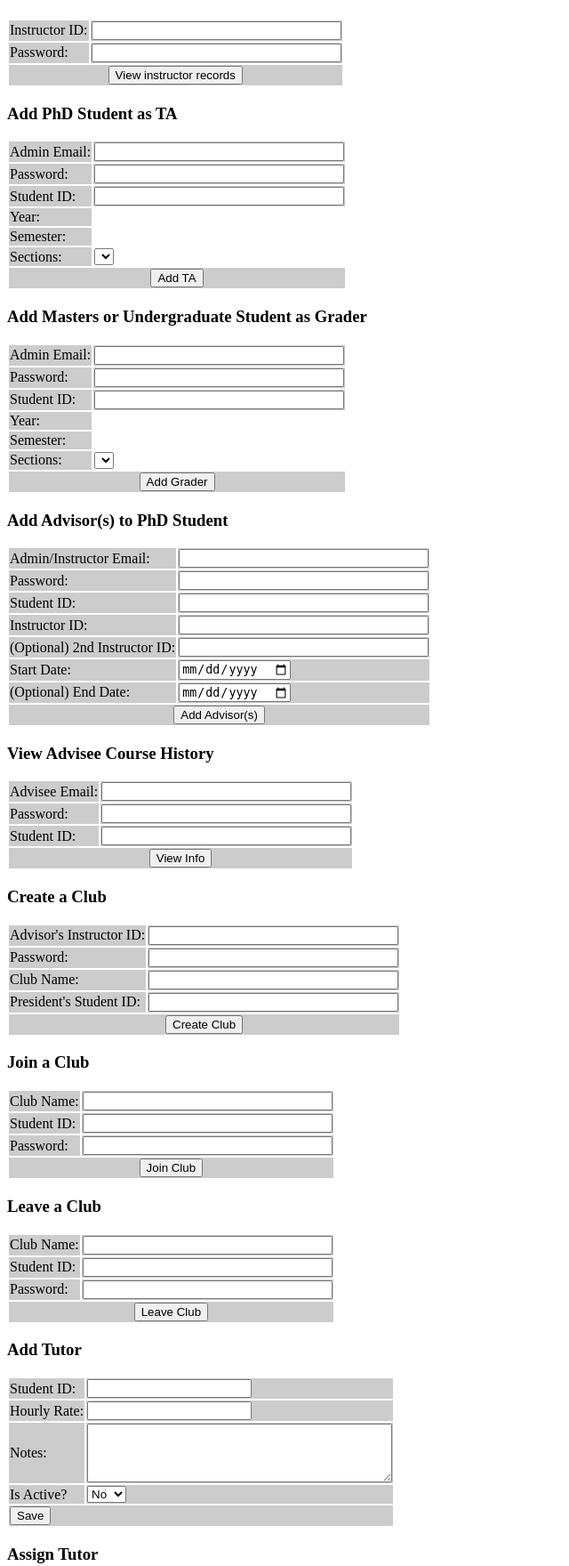
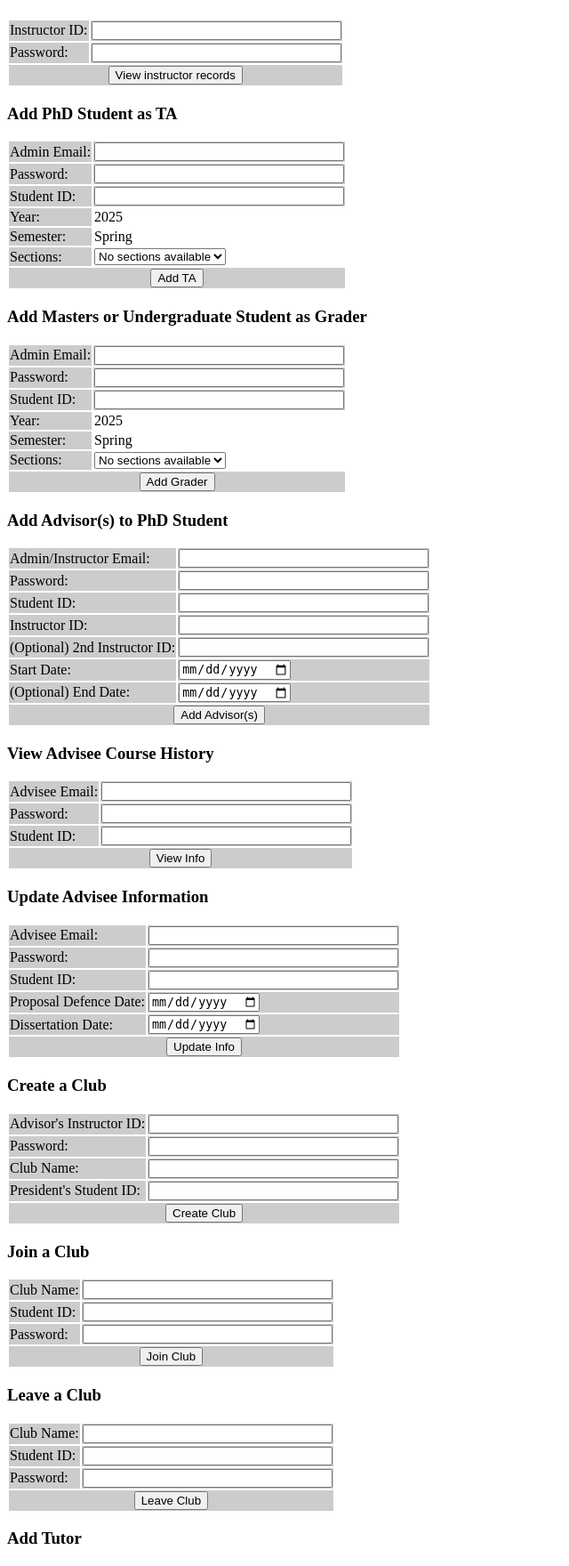
Before and after one commit to Stephen-Nuttall/Database-II-Project, a PHP site: page /phase2.php in a window 1280 px wide. Shown: the part 860-2620 px from the top of the page at 89% size, without its empty margins (0-640 px from the left). Run offline with PHP 8.4, Linux system fonts and the light colour scheme; data comes from the database, SQL or seed files in the repository; data that the repository does not hold is empty.

Commit message:
Work on item8update and add <?php include 'item6.php'; ?> to phase2.php

```diff
--- a/clubTables.sql
+++ b/clubTables.sql
@@ -1,6 +1,6 @@
 -- This only has the SQL to add the new club-related tables to the schema in phpMyAdmin.
 -- Don't submit this file. Submit DB2-tables.sql instead.
--- Make sure if you create new tables to make the SQL code for them in DB-talbes.sql.
+-- Make sure if you create new tables to make the SQL code for them in DB2-tables.sql.
 
 create table club
 	(name		    varchar(32),
--- a/phase2.php
+++ b/phase2.php
@@ -1,5 +1,6 @@
 <?php include 'item2.php'; ?>
 <?php include 'item3.php'; ?>
+<?php include 'item6.php'; ?>
 <?php include 'item10_assign_tutor.php'; ?>
 <html>
 
@@ -470,6 +471,52 @@
         </table>
     </form>
 
+    <h3>Update Advisee Information</h3>
+    <form action="item8view.php" method="post">
+        <table border="0">
+            <tr bgcolor="#cccccc">
+                <td>Advisee Email:</td>
+                <td align="left">
+                    <input type="text" name="email" size="32" maxlength="32" />
+                </td>
+            </tr>
+
+            <tr bgcolor="#cccccc">
+                <td>Password:</td>
+                <td align="left">
+                    <input type="text" name="password" size="32" maxlength="32" />
+                </td>
+            </tr>
+
+            <tr bgcolor="#cccccc">
+                <td>Student ID:</td>
+                <td align="left">
+                    <input type="text" name="student_id" size="32" maxlength="32" />
+                </td>
+            </tr>
+
+            <tr bgcolor="#cccccc">
+                <td>Proposal Defence Date:</td>
+                <td align="left">
+                    <input type="date" name="start_date" size="32" maxlength="32" />
+                </td>
+            </tr>
+
+            <tr bgcolor="#cccccc">
+                <td>Dissertation Date:</td>
+                <td align="left">
+                    <input type="date" name="end_date" size="32" maxlength="32" />
+                </td>
+            </tr>
+
+            <tr bgcolor="#cccccc">
+                <td colspan="2" align="center">
+                    <input type="submit" value="Update Info"/>
+                </td>
+            </tr>
+        </table>
+    </form>
+
     <!--  9. Student-proposed functionality #1 - Club stuff -->
         <!--  9. Student-proposed functionality #1 - Club stuff -->
     <h3>Create a Club</h3>
```
Also changed, not shown: item8update.php (+11 -9 lines).
